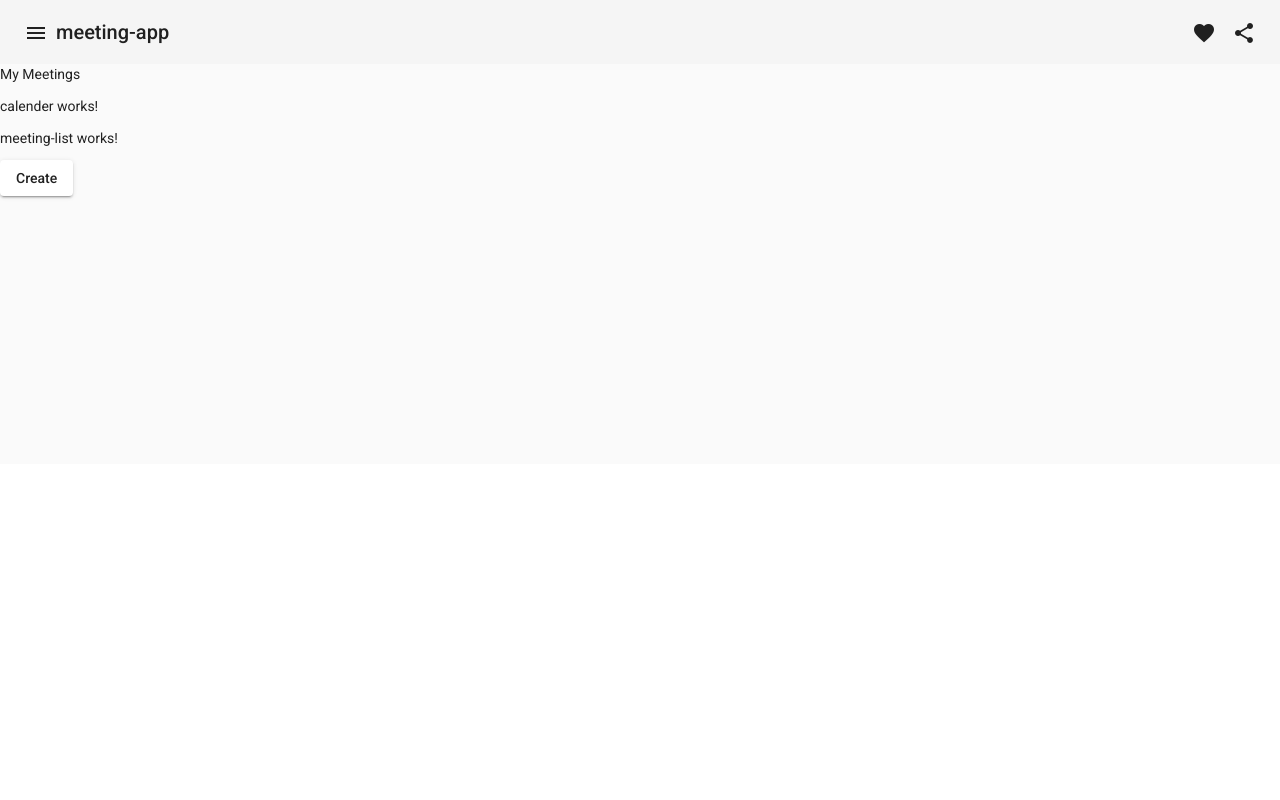
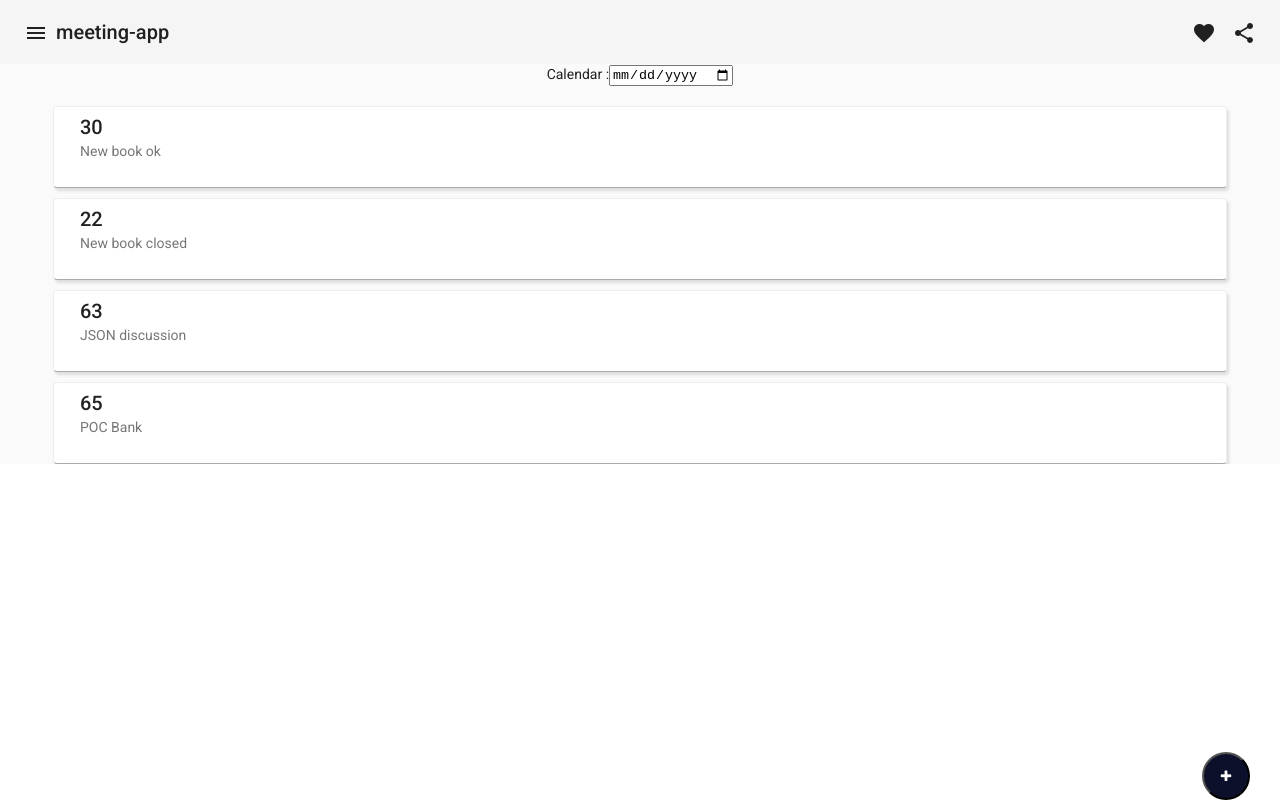
Before and after one commit to Samarth-Salian/MRMS_APP, an Angular app: page /my-meetings in a window 1280 px wide. Built offline with nearby package versions, Linux system fonts and the light colour scheme.

Commit message:
MeetingList changes

```diff
--- a/src/app/calender/calender.component.css
+++ b/src/app/calender/calender.component.css
@@ -0,0 +1,4 @@
+.container{
+    text-align: center;
+    margin-bottom: 20px;
+}
--- a/src/app/calender/calender.component.html
+++ b/src/app/calender/calender.component.html
@@ -1 +1,8 @@
-<p>calender works!</p>
+<div class="container">
+    <label for="">Calendar :</label>
+    <input type="date" id="dateId" name="calendar">
+</div>
+<!-- <div class="container">
+    <label for="">Calendar :</label>
+    <input type="text" id="fname" name="fname"><br>
+</div> -->
--- a/src/app/meeting/meeting-list/meeting-list.component.css
+++ b/src/app/meeting/meeting-list/meeting-list.component.css
@@ -0,0 +1,11 @@
+
+
+   .listContainer{
+    width: 90%;
+    margin: 0px auto;
+    margin-top: 10px;
+    padding: 10px 10px;
+    border: 1px solid #eee;
+    border-bottom: 1px solid #aaa;
+    box-shadow: 2px 3px 3px #ddd;
+   }
--- a/src/app/meeting/meeting-list/meeting-list.component.html
+++ b/src/app/meeting/meeting-list/meeting-list.component.html
@@ -1 +1,7 @@
-<p>meeting-list works!</p>
+<mat-card class="example-card listContainer" *ngFor="let meeting of tempjson">
+    <mat-card-header>
+        <mat-card-title>{{meeting.slotFrom}}</mat-card-title>
+        <mat-card-subtitle>{{meeting.name}} </mat-card-subtitle>
+    </mat-card-header>
+
+</mat-card>
--- a/src/app/meeting/meeting-list/meeting-list.component.ts
+++ b/src/app/meeting/meeting-list/meeting-list.component.ts
@@ -1,15 +1,24 @@
 import { Component, OnInit } from '@angular/core';
 
+import { HttpClient } from '@angular/common/http'
+import { Observable } from 'rxjs';
 @Component({
   selector: 'app-meeting-list',
   templateUrl: './meeting-list.component.html',
   styleUrls: ['./meeting-list.component.css']
+
 })
 export class MeetingListComponent implements OnInit {
 
-  constructor() { }
-
-  ngOnInit(): void {
+  tempjson: any;
+  constructor(public http: HttpClient) {
+    this.getjson().subscribe(data => {
+      this.tempjson = data;
+      })
   }
 
+  ngOnInit(): void {}
+  public getjson(): Observable<any> {
+    return this.http.get("assets/meetingList.json").pipe()
+  }
 }
--- a/src/app/meeting/my-meetings/my-meetings.component.css
+++ b/src/app/meeting/my-meetings/my-meetings.component.css
@@ -0,0 +1,21 @@
+
+  .container{
+    width:60px;
+    position:fixed;
+    bottom:48px;
+    right:48px;
+    margin-left: 0px;
+    margin-top: 0px;
+
+  }
+  .btn {
+  position:fixed;
+  width: 48px;
+  height: 48px;
+  bottom:0px;
+	right:30px;
+	background-color:rgb(13, 16, 43);
+	color:#FFF;
+	border-radius:30px;
+	text-align:center;
+}
--- a/src/app/meeting/my-meetings/my-meetings.component.html
+++ b/src/app/meeting/my-meetings/my-meetings.component.html
@@ -1,4 +1,6 @@
-<p>My Meetings</p>
 <app-calender></app-calender>
 <app-meeting-list></app-meeting-list>
-<a mat-raised-button href="/room-search">Create</a>
+<div class="container">
+    <a routerLink="/room-search" routerLinkActive="active"><button class="btn"><i
+                class="fa fa-plus fa-xs"></i></button></a>
+</div>
--- /dev/null
+++ b/src/assets/meetingList.json
@@ -0,0 +1,86 @@
+[
+    {
+        "_id": "604b0562a35a634a08b2b75a",
+        "name": "New book ok",
+        "date": "22/03/2022",
+        "slotFrom": 30,
+        "slotTo": 32,
+        "roomId": "604b9c04246f1b5dc4c032bf",
+        "userId": "604b2910dbc5ad001c742d9b",
+        "createdAt": "2021-03-12T06:08:34.086Z",
+        "updatedAt": "2021-03-13T06:12:04.212Z",
+        "__v": 0
+    },
+    {
+        "_id": "604b05dda270de5514512570",
+        "name": "New book closed",
+        "date": "08032021",
+        "slotFrom": 22,
+        "slotTo": 25,
+        "createdAt": "2021-03-12T06:10:37.313Z",
+        "updatedAt": "2021-03-12T16:19:33.177Z",
+        "__v": 0
+    },
+    {
+        "_id": "604b70cf902658084c6c92af",
+        "name": "JSON discussion",
+        "date": "12032021",
+        "slotFrom": 63,
+        "slotTo": 69,
+        "createdAt": "2021-03-12T13:46:55.204Z",
+        "updatedAt": "2021-03-12T13:46:55.204Z",
+        "__v": 0
+    },
+    {
+        "_id": "604b734791d6632bfc8f6832",
+        "name": "POC Bank",
+        "date": "13032021",
+        "slotFrom": 65,
+        "slotTo": 71,
+        "createdAt": "2021-03-12T13:57:27.192Z",
+        "updatedAt": "2021-03-12T13:57:27.192Z",
+        "__v": 0
+    },
+    {
+        "_id": "604b774691d6632bfc8f6833",
+        "name": "BB finance",
+        "date": "13032021",
+        "slotFrom": 1,
+        "slotTo": 10,
+        "createdAt": "2021-03-12T14:14:30.859Z",
+        "updatedAt": "2021-03-12T14:14:30.859Z",
+        "__v": 0
+    },
+    {
+        "_id": "604b808456127a5f741b5fdd",
+        "name": "Apple fintech",
+        "date": "14032021",
+        "slotFrom": 1,
+        "slotTo": 4,
+        "createdAt": "2021-03-12T14:53:56.340Z",
+        "updatedAt": "2021-03-12T14:53:56.340Z",
+        "__v": 0
+    },
+    {
+        "_id": "604b8b398348b25ce8b97345",
+        "name": "Apple fintech follow up call",
+        "date": "14032021",
+        "slotFrom": 7,
+        "slotTo": 11,
+        "createdAt": "2021-03-12T15:39:37.648Z",
+        "updatedAt": "2021-03-12T15:39:37.648Z",
+        "__v": 0
+    },
+    {
+        "_id": "605199a43d32714d88c1ee51",
+        "name": "Apple fintech follow up call new 11:22",
+        "date": "14032021",
+        "slotFrom": 7,
+        "slotTo": 11,
+        "roomId": "6051996b3d32714d88c1ee4f",
+        "userId": "604b4a6369c9234c7c66f147",
+        "createdAt": "2021-03-17T05:54:44.291Z",
+        "updatedAt": "2021-03-17T05:54:44.291Z",
+        "__v": 0
+    }
+]
--- a/src/index.html
+++ b/src/index.html
@@ -9,6 +9,8 @@
   <link rel="preconnect" href="https://fonts.gstatic.com">
   <link href="https://fonts.googleapis.com/css2?family=Roboto:wght@300;400;500&display=swap" rel="stylesheet">
   <link href="https://fonts.googleapis.com/icon?family=Material+Icons" rel="stylesheet">
+  <link rel="stylesheet" href="https://cdnjs.cloudflare.com/ajax/libs/font-awesome/4.7.0/css/font-awesome.min.css">
+
 </head>
 <body class="mat-typography">
   <app-root></app-root>
```
Also changed, not shown: src/app/app.module.ts (+6 -2 lines).
